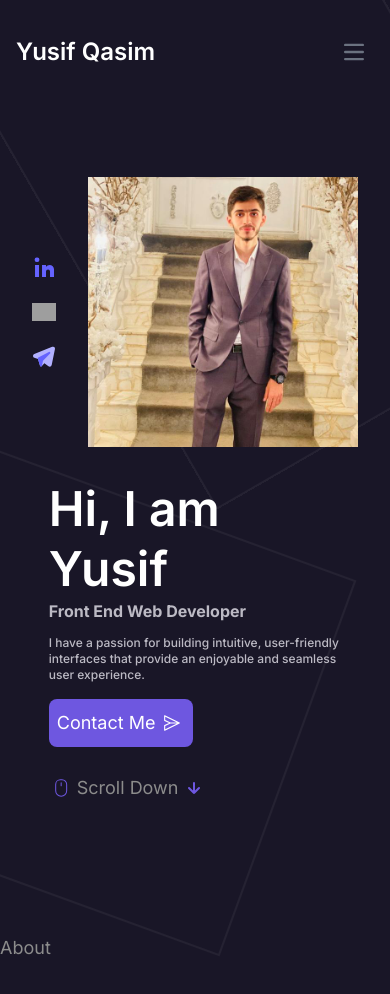
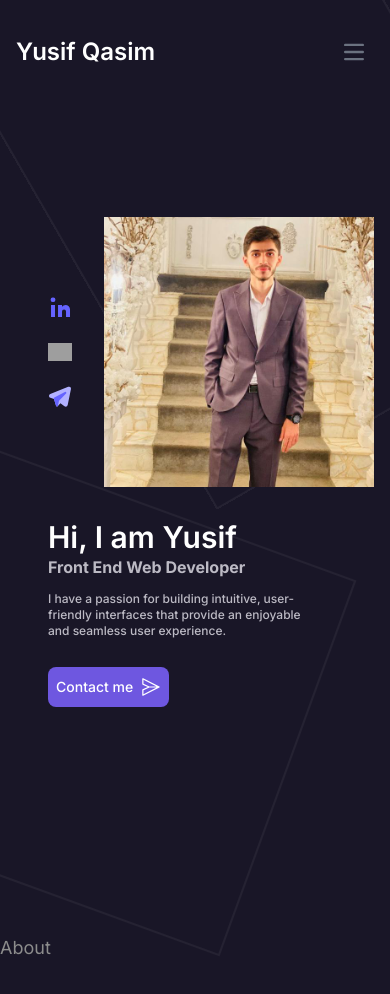
Before and after one commit to YousifQesim/portfolio, a Next.js app: page / in a window 390 px wide. Shown: the top 994 px of the page. Built offline with nearby package versions, Linux system fonts and the light colour scheme; grey boxes are pictures that could not be loaded.

Commit message:
home page responsive

```diff
--- a/src/components/Pages/Home.js
+++ b/src/components/Pages/Home.js
@@ -5,7 +5,7 @@ const Home = () => {
     // intire screen dev
     <div className="h-screen flex justify-center items-center relative" id="">
       {/* linkes dev */}
-      <div className="flex justify-center items-center gap-8 mb-24 flex-wrap ">
+      <div className="flex xl:justify-center justify-start ml-12 xl:ml-0 items-center gap-8 mb-24 flex-wrap ">
         <div className="flex flex-col gap-6 ">
           <Image
             src="/linked.svg"
@@ -33,7 +33,9 @@ const Home = () => {
         <div className=" w-3/4 md:w-1/3  order-3 md:order-none">
           <div className="">
             <div>
-              <h1 className="text-5xl text-white font-semibold break-words w-52 leading-tight">Hi, I am Yusif</h1>
+              <h1 className="xl:text-5xl text-3xl text-white font-semibold xl:break-words xl:w-52 xl:leading-tight">
+                Hi, I am Yusif
+              </h1>
               <h3 className=" text-base font-bold text-grayColor  mb-3">
                 Front End Web Developer
               </h3>
@@ -42,17 +44,24 @@ const Home = () => {
                 interfaces that provide an enjoyable and seamless user
                 experience.
               </p>
-              <a href="#contact" className="flex gap-2 bg-textColor text-white rounded-lg w-36 p-2 mt-4">
-                Contact Me  <Image
+              <button
+              type="button"
+              class="text-white bg-textColor gap-2 focus:ring-4 focus:outline-none  font-medium rounded-lg text-sm px-2 py-2.5 mt-4 text-center inline-flex items-center "
+            >
+            Contact me
+            <Image
             src="/direct.svg"
-            alt="Next.js Logo"
-            width={18}
-            height={18}
+            alt="telegram logo"
+            width={20}
+            height={20}
             priority
           />
-              </a>
+            </button>
             </div>
-            <div className="flex gap-1 absolute bottom-32 ">
+
+
+
+            <div className="xl:flex gap-1 absolute bottom-32 hidden ">
               <Image
                 src="/mouse.svg"
                 alt="mouse Logo"
@@ -62,7 +71,6 @@ const Home = () => {
               />
               <p>Scroll Down</p>
               <Image
-
                 src="/down.svg"
                 alt="down Logo"
                 width={24}
```
